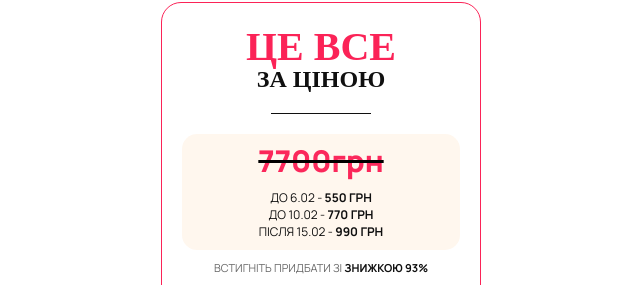
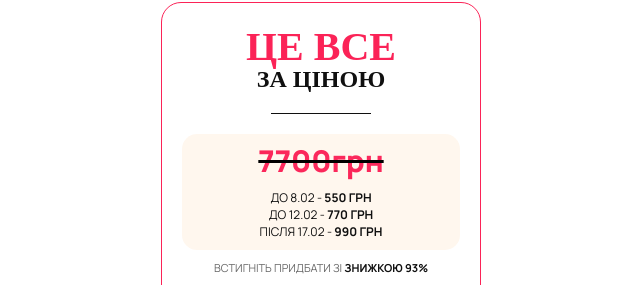
Before and after one commit to RomanIsaiev/work-website-22, a website built with Vite: page index.html in a window 1280 px wide. Shown: the part 4414-4699 px from the top of the page, 319-959 px from the left. Built offline with nearby package versions, Linux system fonts and the light colour scheme; a script that the page names is missing; a web font is replaced by a local one.

Commit message:
Update index.html

```diff
--- a/index.html
+++ b/index.html
@@ -444,9 +444,9 @@
             <div class="second-wrapper">
               <p class="old-price">7700грн</p>
               <ul class="price-list list">
-                <li class="list-item">до 6.02 - <span>550 грн</span></li>
-                <li class="list-item">до 10.02 - <span>770 грн</span></li>
-                <li class="list-item">після 15.02 - <span>990 грн</span></li>
+                <li class="list-item">до 8.02 - <span>550 грн</span></li>
+                <li class="list-item">до 12.02 - <span>770 грн</span></li>
+                <li class="list-item">після 17.02 - <span>990 грн</span></li>
               </ul>
             </div>
             <p class="price-description">
```
